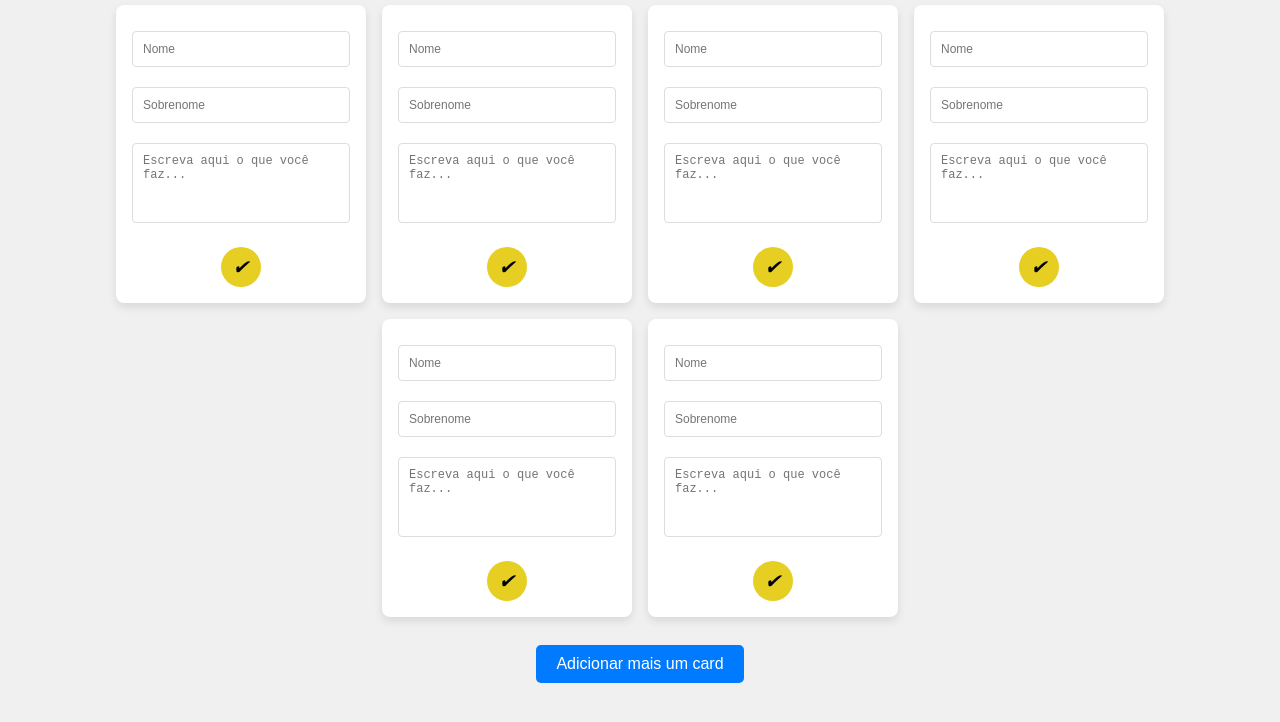
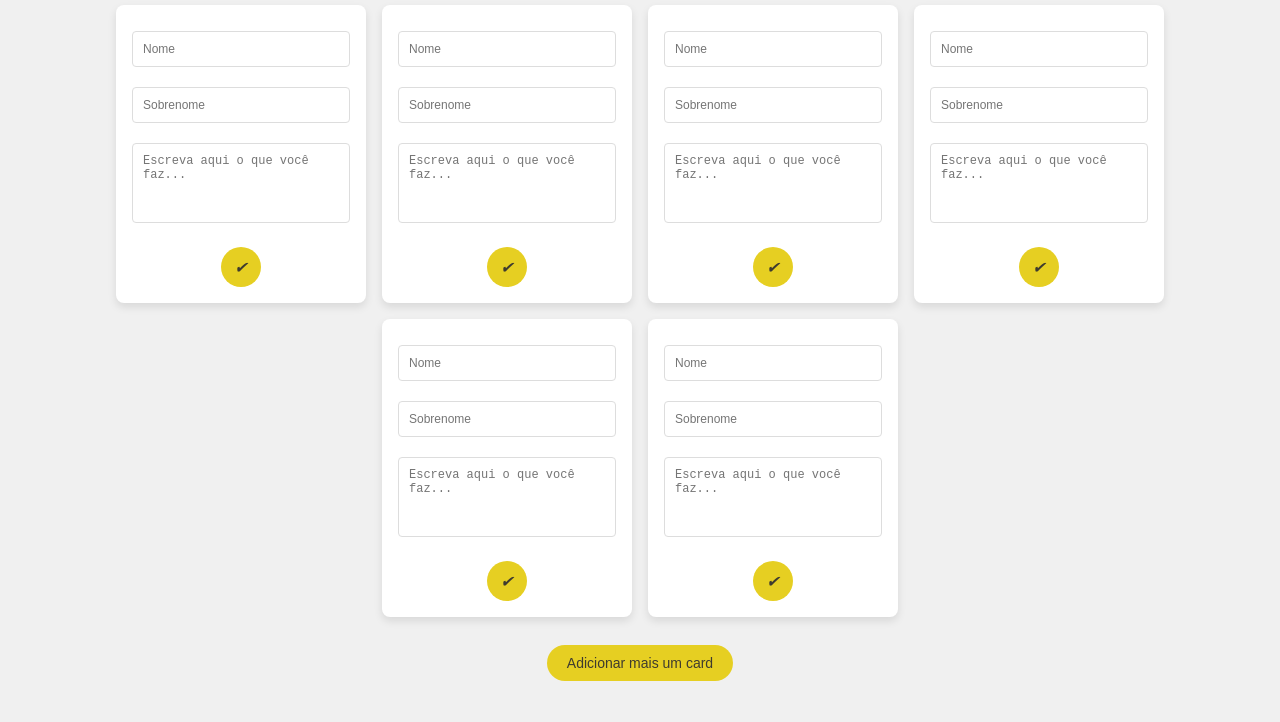
Before and after one commit to r4tt3s/mural, a plain HTML site: page index.html in a window 1280 px wide. Shown: the part 138-860 px from the top of the page. Drawn offline with Linux system fonts and the light colour scheme.

Commit message:
Update index.html

```diff
--- a/index.html
+++ b/index.html
@@ -58,11 +58,12 @@
         }
         .complete-btn {
             background-color: #E6CF22;
+            color: #3E3B2F;
             border: none;
             border-radius: 50%;
             width: 40px;
             height: 40px;
-            font-size: 20px;
+            font-size: 16px;
             display: flex;
             justify-content: center;
             align-items: center;
@@ -70,20 +71,22 @@
             margin: 10px auto 0;
         }
         .complete-btn:hover {
-            background-color: #218838;
+            background-color: #3E3B2F;
+	        color: #E6CF22;
         }
         #addCardBtn {
-            background-color: #007bff;
-            color: white;
+            background-color: #E6CF22;
+            color: #3E3B2F;
             padding: 10px 20px;
             border: none;
-            border-radius: 5px;
+            border-radius: 50px;
             cursor: pointer;
-            font-size: 16px;
+            font-size: 14px;
             margin-top: 20px;
         }
         #addCardBtn:hover {
-            background-color: #0056b3;
+            background-color: #3E3B2F;
+	        color: #E6CF22;
         }
     </style>
 </head>
```
